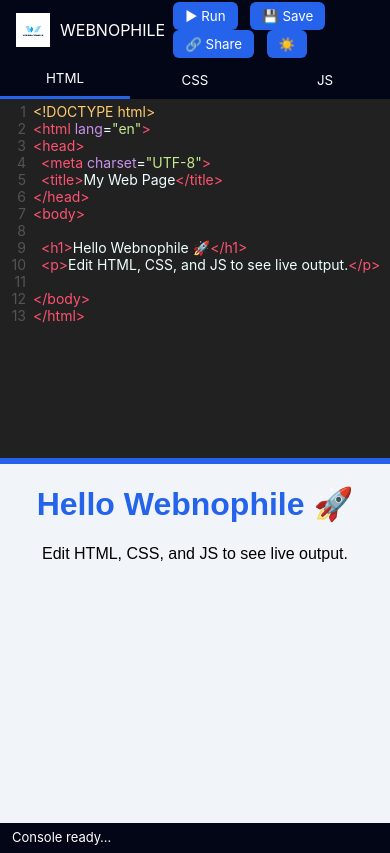
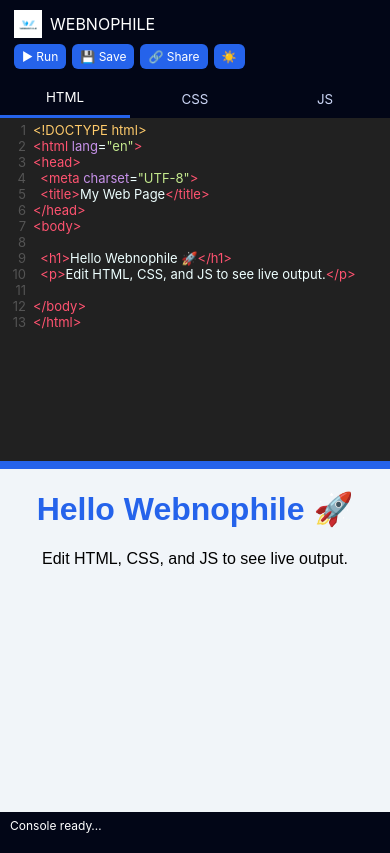
Before and after one commit to apsalhaifa/WEBNOPHILE-editor, a plain HTML site: page index.html in a window 390 px wide. Drawn offline with nearby package versions, Linux system fonts and the light colour scheme.

Commit message:
Update style.css

```diff
--- a/style.css
+++ b/style.css
@@ -2,7 +2,7 @@
   box-sizing: border-box;
   margin: 0;
   padding: 0;
-  font-family: Inter, sans-serif;
+  font-family: Inter, Arial, sans-serif;
 }
 
 body {
@@ -17,31 +17,35 @@
 
 /* HEADER */
 header {
-  height: 60px;
-  background: linear-gradient(90deg,#020617,#020617,#020617);
   display: flex;
   align-items: center;
   justify-content: space-between;
-  padding: 0 16px;
+  padding: 10px 14px;
+  background: #020617;
 }
 
 .brand {
   display: flex;
   align-items: center;
-  gap: 10px;
+  gap: 8px;
 }
 
 .brand img {
-  width: 34px;
+  width: 28px;
+}
+
+.actions {
+  display: flex;
+  gap: 6px;
 }
 
 .actions button {
-  margin-left: 8px;
-  padding: 6px 12px;
+  padding: 6px 10px;
   border: none;
   border-radius: 6px;
   background: #2563eb;
   color: white;
+  font-size: 13px;
   cursor: pointer;
 }
 
@@ -51,33 +55,36 @@
   background: #020617;
 }
 
-body.light .tabs {
-  background: #e5e7eb;
-}
-
 .tab {
   flex: 1;
   padding: 10px;
   border: none;
   background: transparent;
-  color: inherit;
+  color: #cbd5f5;
   cursor: pointer;
 }
 
 .tab.active {
   border-bottom: 3px solid #2563eb;
+  color: white;
 }
 
-/* WORKSPACE */
+/* WORKSPACE DESKTOP */
 .workspace {
   display: flex;
-  height: calc(100vh - 120px);
+  height: calc(100vh - 130px);
   overflow: hidden;
 }
 
 .editor-panel {
   flex: 1;
   min-width: 200px;
+}
+
+#output {
+  flex: 1;
+  border: none;
+  background: white;
 }
 
 /* RESIZER */
@@ -87,41 +94,57 @@
   cursor: col-resize;
 }
 
-/* OUTPUT */
-#output {
-  flex: 1;
-  border: none;
-  background: white;
-}
-
-/* CODEMIRROR FIX */
+/* CODEMIRROR */
 .CodeMirror {
   height: 100%;
-  width: 100%;
   font-size: 14px;
 }
 
 /* CONSOLE */
 #console {
-  height: 30px;
-  padding: 6px 12px;
+  height: 28px;
+  padding: 6px 10px;
+  font-size: 12px;
   background: #020617;
-  font-size: 13px;
 }
 
-body.light #console {
-  background: #e5e7eb;
-}
+/* ========================= */
+/* 📱 MOBILE VIEW FIX */
+/* ========================= */
+@media (max-width: 768px) {
 
-/* MOBILE */
-@media (max-width: 768px) {
+  header {
+    flex-wrap: wrap;
+    gap: 6px;
+  }
+
+  .actions button {
+    font-size: 12px;
+    padding: 5px 8px;
+  }
+
   .workspace {
     flex-direction: column;
+    height: calc(100vh - 150px);
+  }
+
+  .editor-panel {
+    height: 55%;
+    width: 100%;
+  }
+
+  #output {
+    height: 45%;
+    width: 100%;
   }
 
   #resizer {
-    height: 6px;
+    height: 8px;
     width: 100%;
     cursor: row-resize;
   }
+
+  .CodeMirror {
+    font-size: 13px;
+  }
 }
```
